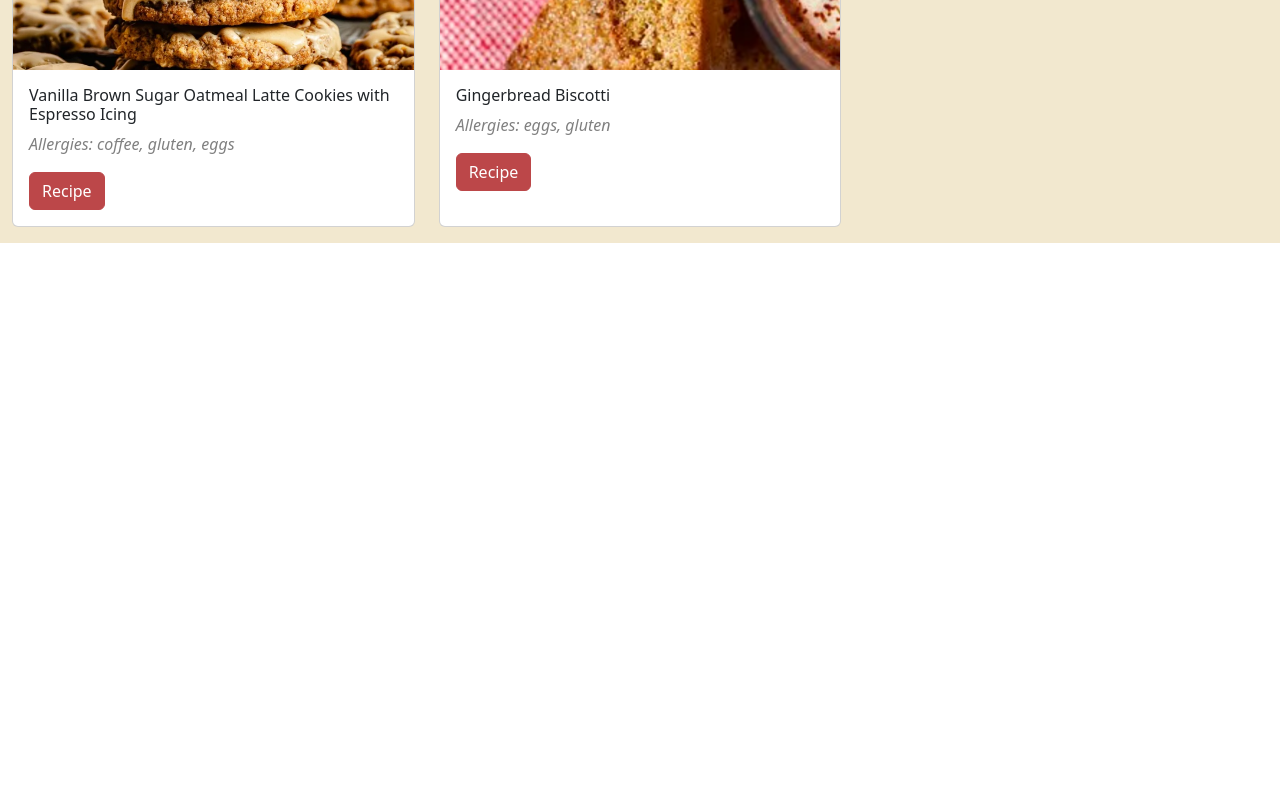
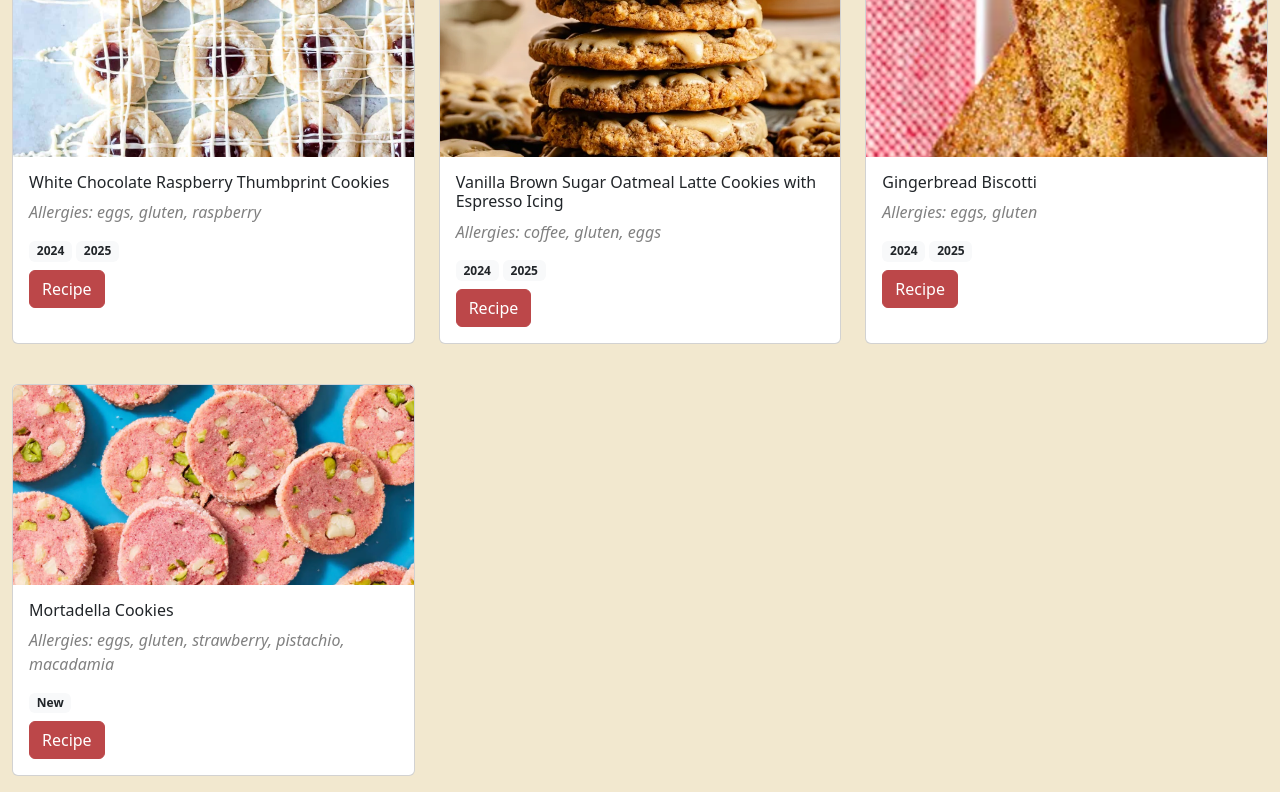
Before and after one commit to ginathegenius/cookie-site-3.0, a React (Vite) app: page / in a window 1280 px wide. Shown: the part 1569-2369 px from the top of the page. Before the commit the page ends 1820 px from the top, so only its background shows below. Built offline with nearby package versions, Linux system fonts and the light colour scheme; a web font is replaced by a local one.

Commit message:
add cookies for 2025

```diff
--- a/src/components/CookieItem.jsx
+++ b/src/components/CookieItem.jsx
@@ -5,6 +5,7 @@ import Card from 'react-bootstrap/Card';
 import Container from "react-bootstrap/Container";
 import Row from "react-bootstrap/Row";
 import Col from "react-bootstrap/Col";
+import Badge from 'react-bootstrap/Badge';
 
 export default function CookieItem({cookies, upvotes, onUpvote}) {
   return (
@@ -23,6 +24,13 @@ export default function CookieItem({cookies, upvotes, onUpvote}) {
                       <p className="allergies">Allergies: {object.allergies.join(", ")}</p>
                     )}
                 </Card.Text>
+                <h6>
+                  {object.year.map((year, yearIndex) => (
+                    <Badge key={yearIndex} bg="light" text="dark" className="me-1">
+                      {year === 2025 && object.year.length === 1 ? 'New' : year}
+                    </Badge>
+                  ))}
+                </h6>
                 <Button className="recipe" variant="dark" href={object.link} target="_blank" disabled={!object.link}>Recipe</Button>
             </Card.Body>
         </Card>
--- a/src/data/cookieData.js
+++ b/src/data/cookieData.js
@@ -180,7 +180,7 @@ export const cookieData = [
     allergies: ["gluten", "eggs", "strawberry"],
     link: "",
     imagePath: "images/cookies/neapolitan-sugar.png",
-    year: [2024],
+    year: [2024, 2025],
     flavor: ["fruit","chocolate"]
   },
   {
@@ -207,4 +207,12 @@ export const cookieData = [
     year: [2024, 2025],
     flavor: ["spice"]
   },
+  {
+    name: "Mortadella Cookies",
+    allergies: ["eggs", "gluten","strawberry","pistachio","macadamia"],
+    link: "https://smittenkitchen.com/2014/12/gingerbread-biscotti/",
+    imagePath: "images/cookies/morty-d.png",
+    year: [2025],
+    flavor: ["fruit","nutty"]
+  },
 ];
```
Also changed, not shown: public/images/cookies/morty-d.png (added).
